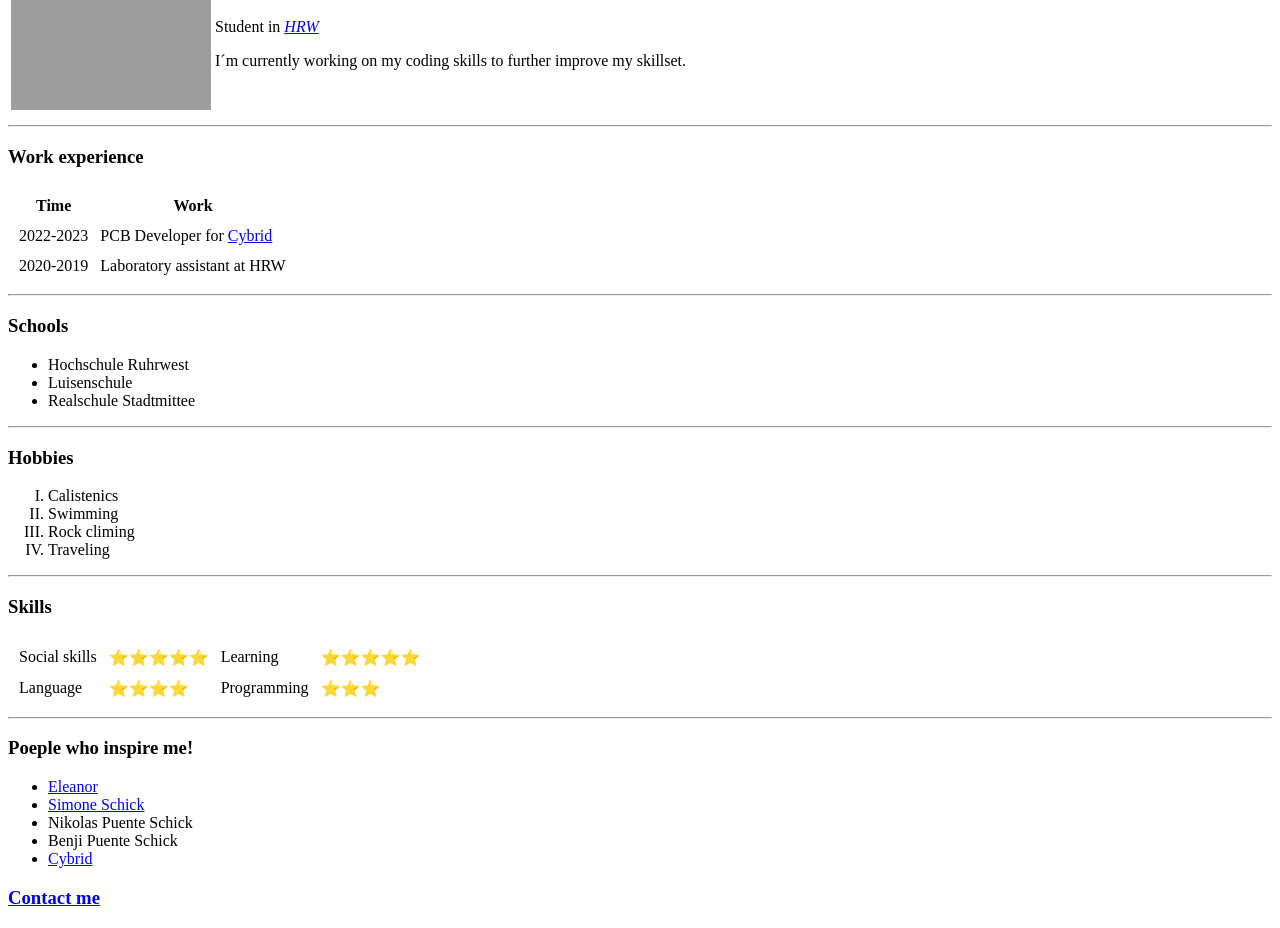
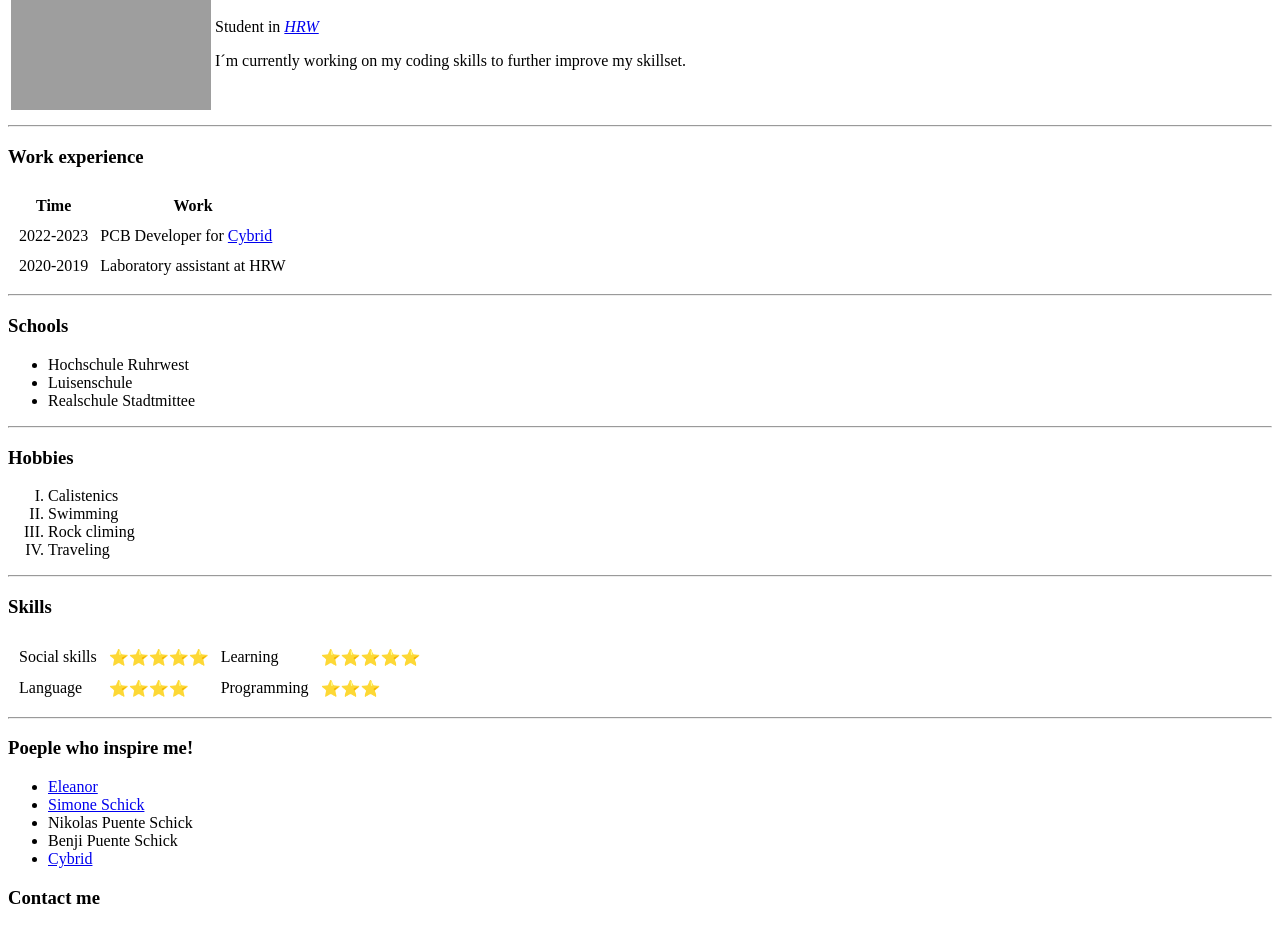
Before and after one commit to odjopuen/CV, a plain HTML site: page index.html in a window 1280 px wide. Shown: the part 101-1029 px from the top of the page. Drawn offline with Linux system fonts and the light colour scheme; grey boxes are pictures that could not be loaded.

Commit message:
Update index.html

```diff
--- a/index.html
+++ b/index.html
@@ -82,7 +82,7 @@
         <li>Benji Puente Schick</li>
         <li><a href="https://cybr.id/">Cybrid</a></li>
     </ul>
-    <h3> <a href="Contact.html">Contact me</a></h3>
+    <h3> <a src="Contact.html">Contact me</a></h3>
 </body>
 
 </html>
```
